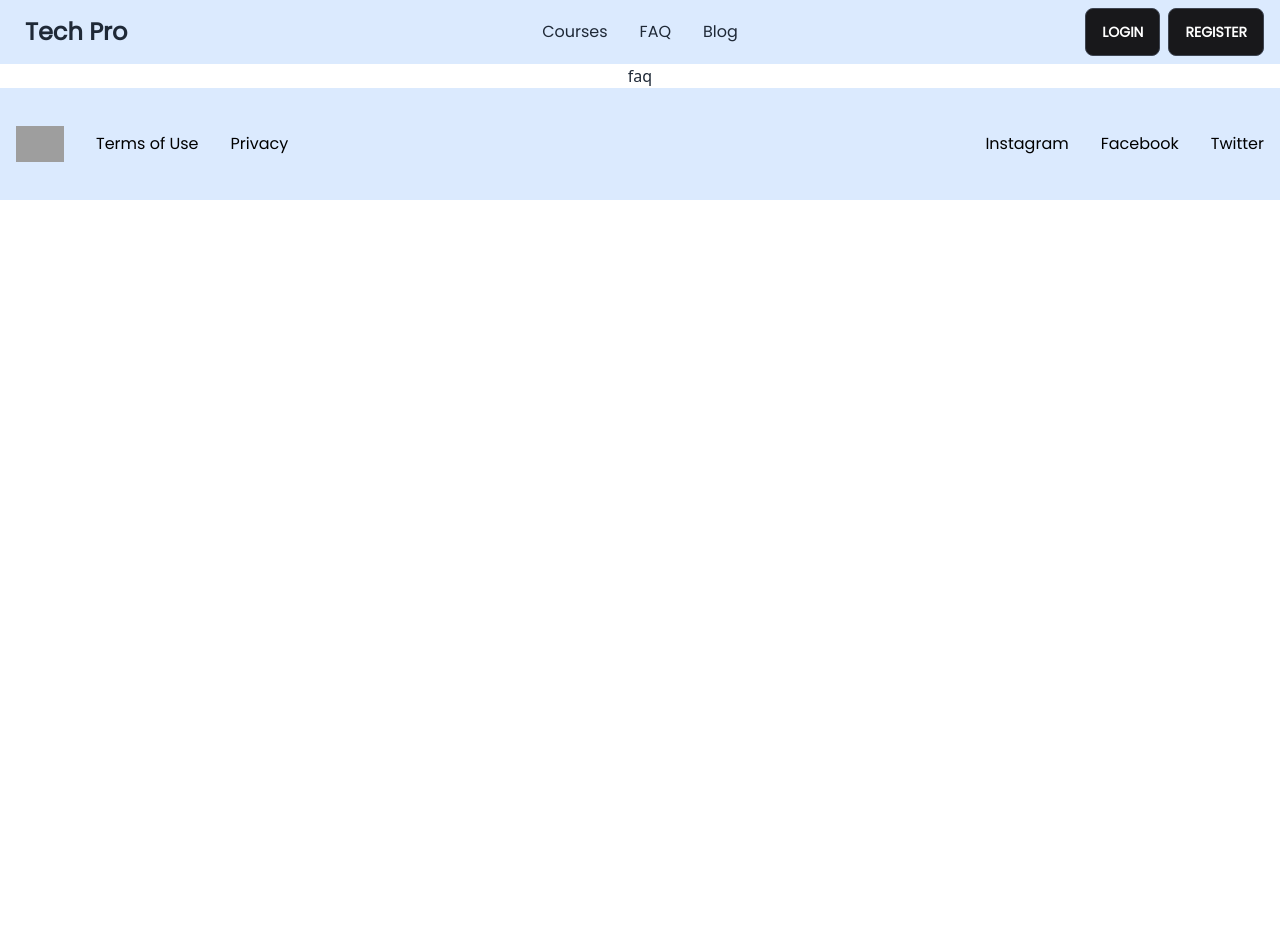
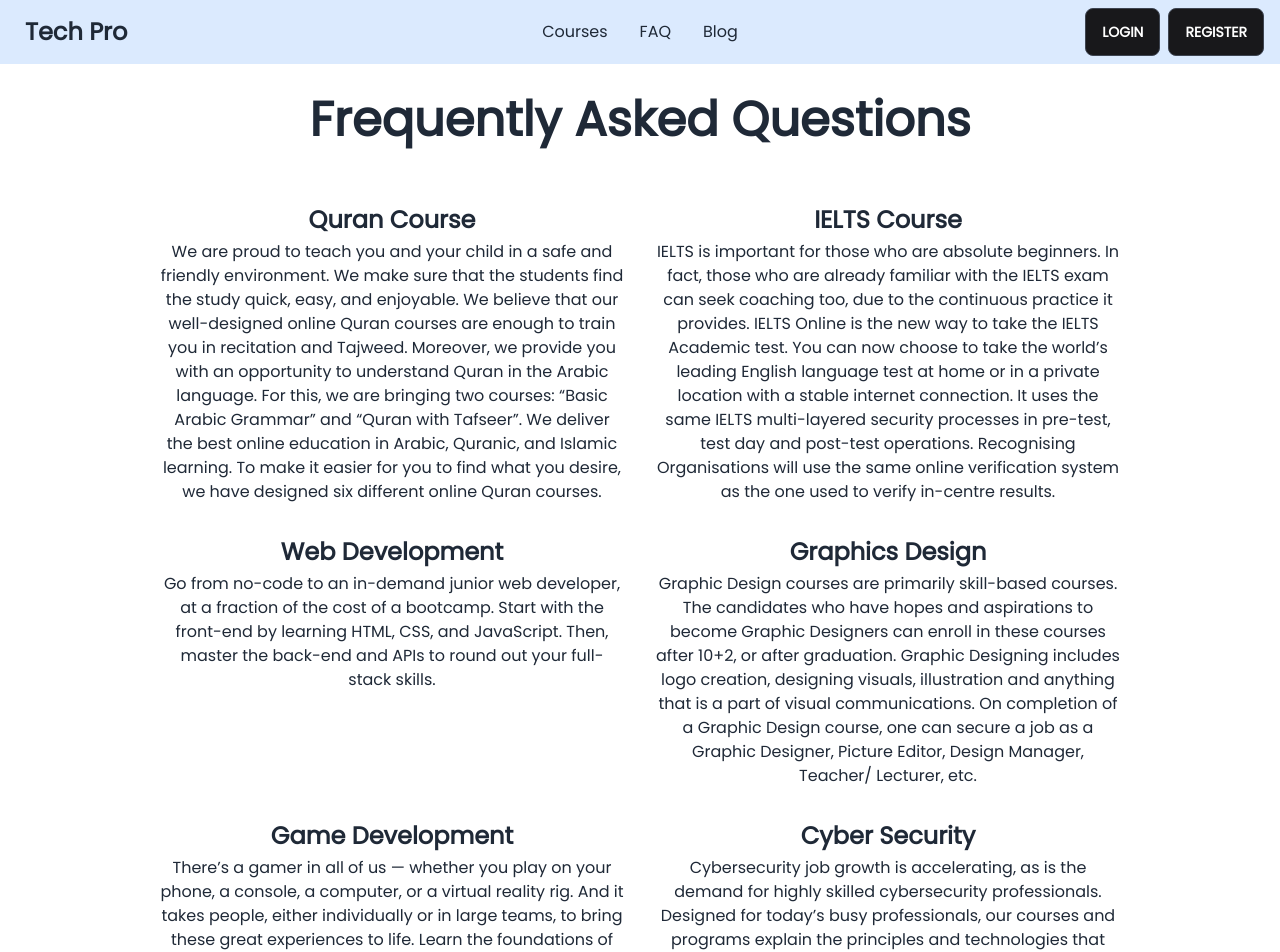
Before and after one commit to abrarasif11/Tech-Pro, a React (Create React App) app: page /faq in a window 1280 px wide. Shown: the top 952 px of the page. Before the commit the page ends 800 px from the top, so only its background shows below. Built offline with nearby package versions, Linux system fonts and the light colour scheme; no server answers; grey boxes are pictures that could not be loaded.

Commit message:
faq-added

```diff
--- a/package.json
+++ b/package.json
@@ -10,6 +10,7 @@
     "firebase": "^9.12.1",
     "react": "^18.2.0",
     "react-dom": "^18.2.0",
+    "react-hot-toast": "^2.4.0",
     "react-router-dom": "^6.4.2",
     "react-scripts": "5.0.1",
     "web-vitals": "^2.1.4"
--- a/src/FAQ/FAQ.js
+++ b/src/FAQ/FAQ.js
@@ -2,9 +2,39 @@ import React from 'react';
 
 const FAQ = () => {
     return (
-        <div>
-            <h3>faq</h3>
-        </div>
+        <section className="dark:bg-gray-800 font-poppins dark:text-gray-100">
+	<div className="container flex flex-col justify-center p-4 mx-auto md:p-8">
+		<h2 className="mb-12 text-4xl font-bold leading-none text-center sm:text-5xl">Frequently Asked Questions</h2>
+		<div className="grid gap-10 md:gap-8 sm:p-3 md:grid-cols-2 lg:px-12 xl:px-32">
+			<div>
+				<h3 className="text-2xl font-semibold hover:bg-green-600 rounded-md">Quran Course</h3>
+				<p className="mt-1 dark:text-gray-400">We are proud to teach you and your child in a safe and friendly environment. We make sure that the students find the study quick, easy, and enjoyable. We believe that our well-designed online Quran courses are enough to train you in recitation and Tajweed. Moreover, we provide you with an opportunity to understand Quran in the Arabic language. For this, we are bringing two courses: “Basic Arabic Grammar” and “Quran with Tafseer”.
+
+We deliver the best online education in Arabic, Quranic, and Islamic learning. To make it easier for you to find what you desire, we have designed six different online Quran courses.</p>
+			</div>
+			<div>
+				<h3 className="text-2xl hover:bg-red-600 rounded-md font-semibold">IELTS Course</h3>
+				<p className="mt-1 dark:text-gray-400"> IELTS is important for those who are absolute beginners. In fact, those who are already familiar with the IELTS exam can seek coaching too, due to the continuous practice it provides. IELTS Online is the new way to take the IELTS Academic test. You can now choose to take the world’s leading English language test at home or in a private location with a stable internet connection. It uses the same IELTS multi-layered security processes in pre-test, test day and post-test operations. Recognising Organisations will use the same online verification system as the one used to verify in-centre results. </p>
+			</div>
+			<div>
+				<h3 className="font-semibold hover:bg-indigo-600 rounded-md text-2xl">Web Development</h3>
+				<p className="mt-1 dark:text-gray-400">Go from no-code to an in-demand junior web developer, at a fraction of the cost of a bootcamp. Start with the front-end by learning HTML, CSS, and JavaScript. Then, master the back-end and APIs to round out your full-stack skills.</p>
+			</div>
+			<div>
+				<h3 className="font-semibold hover:bg-yellow-400 rounded-md text-2xl">Graphics Design</h3>
+				<p className="mt-1 dark:text-gray-400">Graphic Design courses are primarily skill-based courses. The candidates who have hopes and aspirations to become Graphic Designers can enroll in these courses after 10+2, or after graduation. Graphic Designing includes logo creation, designing visuals, illustration and anything that is a part of visual communications. On completion of a Graphic Design course, one can secure a job as a Graphic Designer, Picture Editor, Design Manager, Teacher/ Lecturer, etc.</p>
+			</div>
+			<div>
+				<h3 className="font-semibold hover:bg-lime-600 rounded-md text-2xl">Game Development</h3>
+				<p className="mt-1 dark:text-gray-400">There’s a gamer in all of us — whether you play on your phone, a console, a computer, or a virtual reality rig. And it takes people, either individually or in large teams, to bring these great experiences to life. Learn the foundations of Game Development and create your very own video game.</p>
+			</div>
+			<div>
+				<h3 className="font-semibold hover:bg-blue-600 rounded-md text-2xl">Cyber Security</h3>
+				<p className="mt-1 dark:text-gray-400">Cybersecurity job growth is accelerating, as is the demand for highly skilled cybersecurity professionals. Designed for today’s busy professionals, our courses and programs explain the principles and technologies that underlie cybersecurity. Now is the time to strengthen your cybersecurity knowledge and set yourself apart.</p>
+			</div>
+		</div>
+	</div>
+</section>
     );
 };
 
--- a/src/component/AuthProvider/AuthProvider.js
+++ b/src/component/AuthProvider/AuthProvider.js
@@ -1,6 +1,7 @@
 import React, { createContext, useEffect, useState } from 'react';
-import {createUserWithEmailAndPassword, getAuth, GithubAuthProvider, GoogleAuthProvider, onAuthStateChanged, signInWithEmailAndPassword, signInWithPopup} from "firebase/auth"
+import {createUserWithEmailAndPassword, getAuth, GithubAuthProvider, GoogleAuthProvider, onAuthStateChanged, sendEmailVerification, signInWithEmailAndPassword, signInWithPopup, signOut, updateProfile} from "firebase/auth"
 import app from '../../firebase/Firebase.config';
+import toast from 'react-hot-toast';
 
 export const AuthContext = createContext();
 const auth = getAuth(app);
@@ -31,13 +32,38 @@ const AuthProvider = ({children}) => {
 
     const signInwithGithub = (provider) =>{
         signInWithPopup(auth, provider);
+
+
     }
+    const logOut = () => {
+        signOut(auth);
+    };
+
+    const verifyEmail = () =>{
+        sendEmailVerification(auth.currentUser).then(() => {
+            toast.success('Please check your email verification mail')
+        });
+    }
+    const updateUserProfile = (name, photoURL) => {
+        updateProfile(auth.currentUser, {
+            displayName : name,
+            photoURL : photoURL,
+        })
+        .then(() => {
+            console.log("Profile Created");
+        })
+        .catch((error) => console.error(error));
+    };
     const authInfo = {
            user,
            createUSer,
            signInwithGoogle,
            signInwithGithub,
-           signIn };
+           signIn,
+           logOut,
+           verifyEmail,
+           updateUserProfile
+         };
     return (
         <div>
             <AuthContext.Provider value={authInfo}>
--- a/src/component/Header.js
+++ b/src/component/Header.js
@@ -3,8 +3,16 @@ import { Link } from 'react-router-dom';
 import { AuthContext } from './AuthProvider/AuthProvider';
 
 const Header = () => {
-  const {user} = useContext(AuthContext);
+  const {user , logOut} = useContext(AuthContext);
   console.log(user);
+
+   const handleLogOut = () => {
+    logOut()
+    .then(() => {})
+    .catch((error) => {
+      console.error(error);
+    });
+   }
 
     return (
       <div className="navbar bg-blue-100">
@@ -55,12 +63,26 @@ const Header = () => {
         </ul>
       </div>
       <div className="navbar-end ">
+        {
+          user && user?.uid ? (
+            <>
+            <Link className='btn bg-zinc-900 mr-2' onClick={handleLogOut}>
+             Log Out
+            </Link>
+            </>
+          )
+          :
+          (
+         <>
         <Link to='/login' className='text-sm font-poppins btn bg-zinc-900	 mr-2'>
           Login
         </Link>
         <Link to='/register' className='font-poppins btn bg-zinc-900	mr-2'>
           Register
         </Link>
+          </>
+          )
+}
       </div>
     </div>
     );
--- a/src/component/Register/Register.js
+++ b/src/component/Register/Register.js
@@ -5,7 +5,7 @@ import { AuthContext } from '../AuthProvider/AuthProvider';
 const Register = () => {
   const [error, setError] = useState(null);
 
-  const { createUser } = useContext(AuthContext);
+  const { createUser, updateUserProfile, verifyEmail} = useContext(AuthContext);
 
   const handleSubmit = (event) => {
     event.preventDefault();
@@ -20,6 +20,9 @@ const Register = () => {
     createUser(email, password)
     .then((result) =>{
       const user = result.user;
+      updateUserProfile(userName, photoURL)
+      console.log(user);
+      verifyEmail();
       htmlForm.reset();
       setError('');
     })
--- a/src/component/RightSideNav/RightSideNav.js
+++ b/src/component/RightSideNav/RightSideNav.js
@@ -5,10 +5,14 @@ const RightSideNav = ({courses}) => {
     return (
         <div className='grid grid-cols-1  mt-20 '>
           {
-            courses.map(course => <Link className='m-4' key={course.id}>
-                <h2>{course?.name}</h2>
+            courses.map(course => <Link to='/rightsite' className='m-4 rounded-md hover:bg-gray-400 text-xl font-semibold font-poppins py-2'
+             key={course.id}>
+                {course?.name}
+                :
+          <p>{}</p>
                 </Link>)
           }
+
         </div>
     );
 };
--- /dev/null
+++ b/src/component/RightSite/RightSite.js
@@ -0,0 +1,11 @@
+import React from 'react';
+
+const RightSite = () => {
+    return (
+        <div>
+
+        </div>
+    );
+};
+
+export default RightSite;
```
Also changed, not shown: src/App.js (+5 -4 lines), 1 other file (tests, documents, lock files or other folders).
